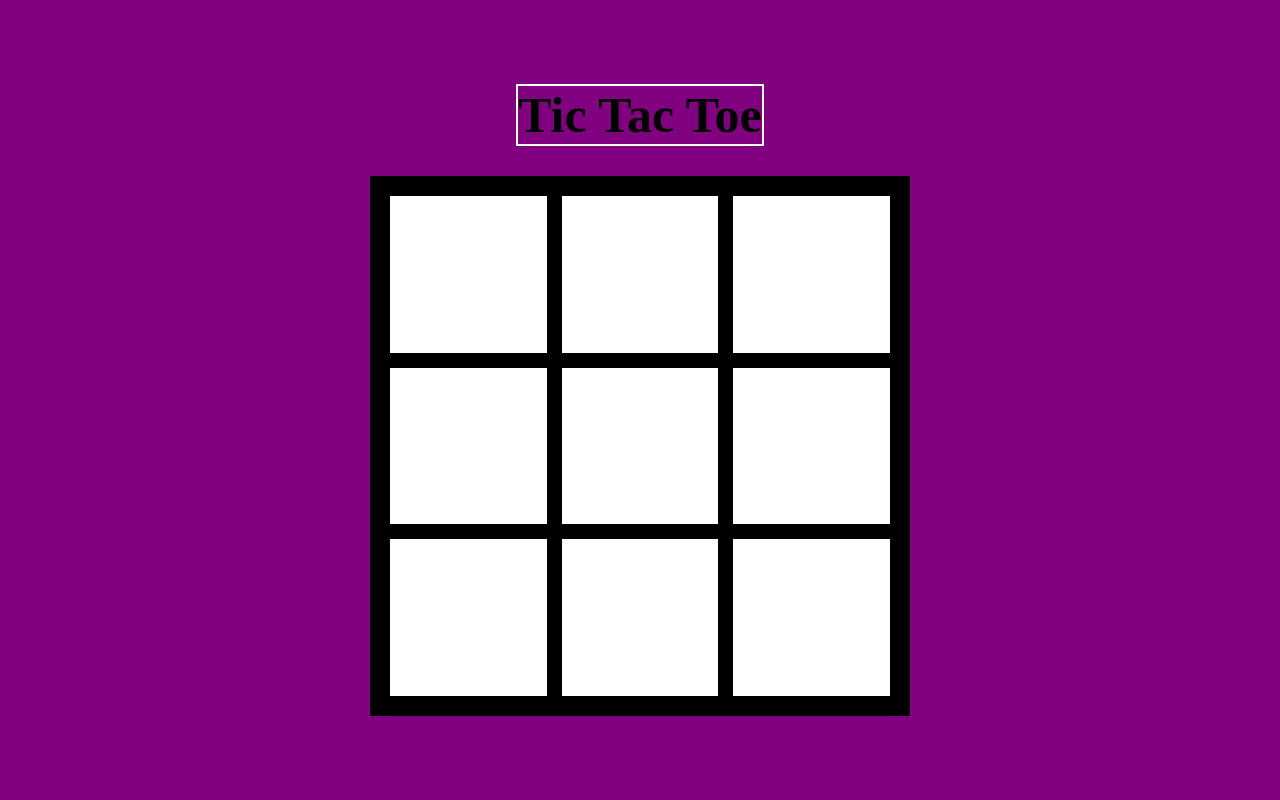
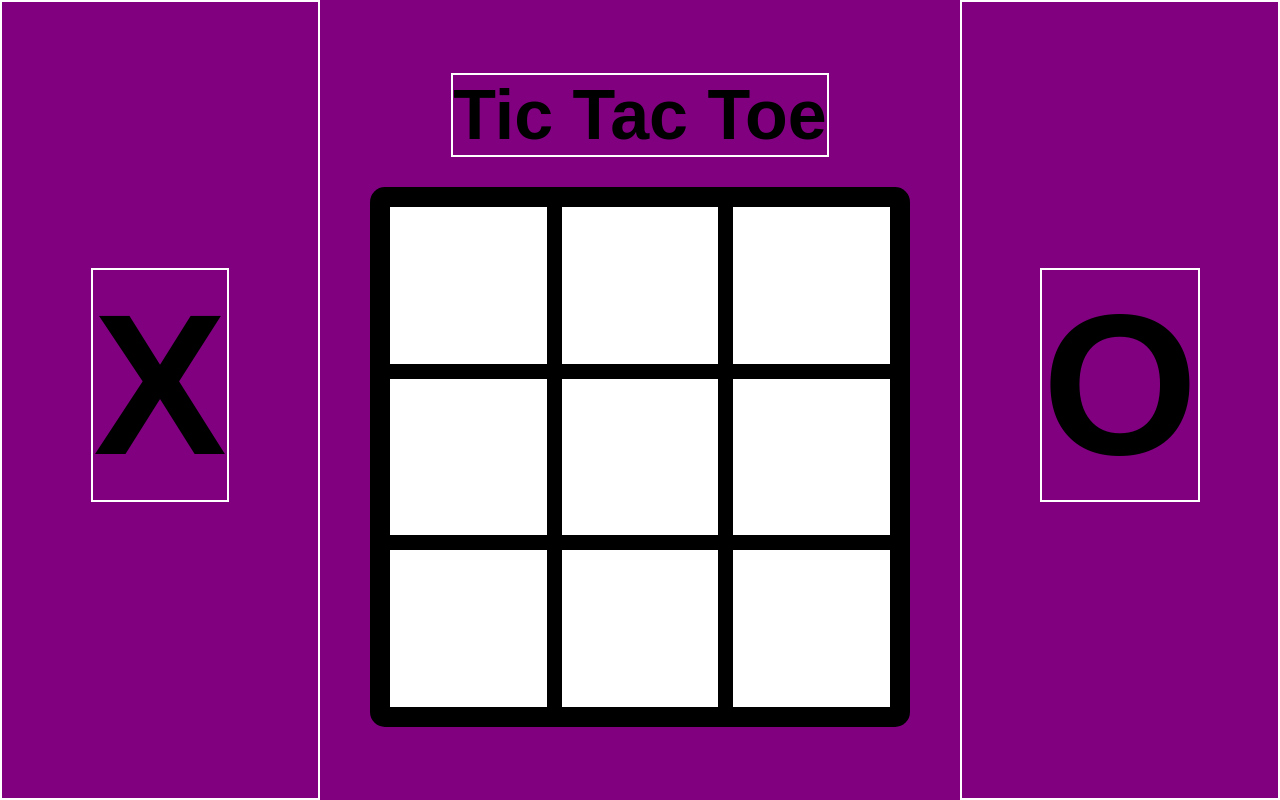
Before and after one commit to Zebony919/tic-tac-toe, a plain HTML site: page index.html in a window 1280 px wide. Drawn offline with Linux system fonts and the light colour scheme; a web font is replaced by a local one.

Commit message:
basic version of game done

```diff
--- a/index.html
+++ b/index.html
@@ -6,49 +6,37 @@
         <title>Tic Tac Toe</title>
         <link rel="stylesheet" href="./style.css">
         <script src="./script.js" defer></script>
+
+        <link rel="preconnect" href="https://fonts.googleapis.com">
+        <link rel="preconnect" href="https://fonts.gstatic.com" crossorigin>
+        <link href="https://fonts.googleapis.com/css2?family=Gabarito:wght@400..900&family=Protest+Guerrilla&family=Sour+Gummy:ital,wght@0,100..900;1,100..900&display=swap" rel="stylesheet">
     </head>
 
     <body>
-       <section class="main-content">
-            <h1>Tic Tac Toe</h1>
+        <div class="container">
+            <section class="leftScore">
+                <h1>X</h1>
+            </section>
 
-            <div class="gameBoard" id="board">
-                <div class="square" data-index="0">
+            <section class="main-content">
+                <h1>Tic Tac Toe</h1>
 
+                <div class="gameBoard" id="board">
+                    <div class="square" data-index="0"></div>
+                    <div class="square" data-index="1"></div>
+                    <div class="square" data-index="2"></div>
+                    <div class="square" data-index="3"></div>
+                    <div class="square" data-index="4"></div>
+                    <div class="square" data-index="5"></div>
+                    <div class="square" data-index="6"></div>
+                    <div class="square" data-index="7"></div>
+                    <div class="square" data-index="8"></div>
                 </div>
+            </section>
 
-                <div class="square" data-index="1">
-
-                </div>
-
-                <div class="square" data-index="2">
-
-                </div>
-
-                <div class="square" data-index="3">
-
-                </div>
-
-                <div class="square" data-index="4">
-
-                </div>
-
-                <div class="square" data-index="5">
-
-                </div>
-
-                <div class="square" data-index="6">
-
-                </div>
-
-                <div class="square" data-index="7">
-
-                </div>
-
-                <div class="square" data-index="8">
-
-                </div>
-            </div>
-       </section>
+            <section class="rightScore">
+                <h1>O</h1>
+            </section>
+        </div>
     </body>
 </html>
--- a/script.js
+++ b/script.js
@@ -14,23 +14,11 @@ const gameBoard = (() => {
     return { getBoard, setCell, reset };
 })();
 
-const displayController = (() => {
-    const printBoard = () => {
-        const board = gameBoard.getBoard();
-        console.log(`
-            ${board[0] || "-"} | ${board[1] || "-"} | ${board[2] || "-"}
-            ---------
-            ${board[3] || "-"} | ${board[4] || "-"} | ${board[5] || "-"}
-            ---------
-            ${board[6] || "-"} | ${board[7] || "-"} | ${board[8] || "-"}
-        `);
-    };
-
-    return { printBoard };
-})();
-
 const gameController = (() => {
     let currentPlayer = "X";
+    let gameActive = true;
+    let xScore = document.querySelector(".xScore");
+    let oScore = document.querySelector(".oScore");
 
     const checkWinner = () => {
         const board = gameBoard.getBoard();
@@ -53,31 +41,32 @@ const gameController = (() => {
 
     const resetGame = () => {
         gameBoard.reset();
+        gameActive = true;
         currentPlayer = "X";
-        console.log(`Game reset, ${currentPlayer} starts!`);
-        displayController.printBoard();
+        xScore.textContent = 0;
+        oScore.textContent = 0;
     }
 
     const playRound = (index) => {
+        if (!gameActive) return;
 
         if (gameBoard.setCell(index, currentPlayer)) {
-            displayController.printBoard();
 
             const result = checkWinner();
-            if (result === "tie") {
-                console.log("It's a tie!");
-                resetGame();
-                return;
-            } else if (result) {
-                console.log(`${result} wins!`);
-                resetGame();
-                return;
+            if (result) {
+                if (result === "tie") {
+                    alert("Tie!");
+                } else {
+                    alert(`${result} wins!`);
+                }
+                gameActive = false;
+                setTimeout(() => {
+                    resetGame();
+                    domController.updateDisplay();
+                }, 1000);
+            } else {
+                currentPlayer = currentPlayer === "X" ? "O" : "X";
             }
-
-            currentPlayer = currentPlayer === "X" ? "O" : "X";
-            console.log(`${currentPlayer} turn`);
-        } else {
-            console.log("Cell already taken!");
         }
     };
 
@@ -86,7 +75,7 @@ const gameController = (() => {
 
 // Display Board on browser
 const domController = (() => {
-    const squares = document.querySelectorAll(".squares");
+    const squares = document.querySelectorAll(".square");
 
     const updateDisplay = () => {
         const board = gameBoard.getBoard();
@@ -101,7 +90,7 @@ const domController = (() => {
         updateDisplay();
     };
 
-    sqaures.forEach(square => {
+    squares.forEach(square => {
         square.addEventListener("click", handleClick);
     });
 
--- a/style.css
+++ b/style.css
@@ -1,23 +1,36 @@
 body {
     margin: 0;
     padding: 0;
+    font-family: "Sour Gummy", sans-serif;
+    background-color: purple;
 }
 
-h1 {
+h1,
+.leftScore,
+.rightScore {
     border: 2px solid white;
 }
 
 h1 {
     width: fit-content;
     margin: 0;
-    font-size: 50px;
+    font-size: 70px;
     margin-bottom: 30px;
+}
+
+.leftScore h1,
+.rightScore h1 {
+    font-size: 200px;
+}
+
+.container {
+    display: grid;
+    grid-template-columns: 1fr 2fr 1fr;
 }
 
 .main-content {
     height: 100vh;
-    width: 100vw;
-    background-color: purple;
+    width: 50vw;
     display: flex;
     flex-direction: column;
     justify-content: center;
@@ -27,6 +40,7 @@ h1 {
 .gameBoard {
     height: 500px;
     width: 500px;
+    border-radius: 15px;
     background-color: black;
     display: grid;
     grid-template-columns: 1fr 1fr 1fr;
@@ -38,5 +52,16 @@ h1 {
 .square {
     height: 100%;
     width: 100%;
+    font-size: 70px;
     background-color: white;
+    display: flex;
+    justify-content: center;
+    align-items: center;
 }
+
+.leftScore,
+.rightScore {
+    display: flex;
+    justify-content: center;
+    align-items: center;
+}
```
